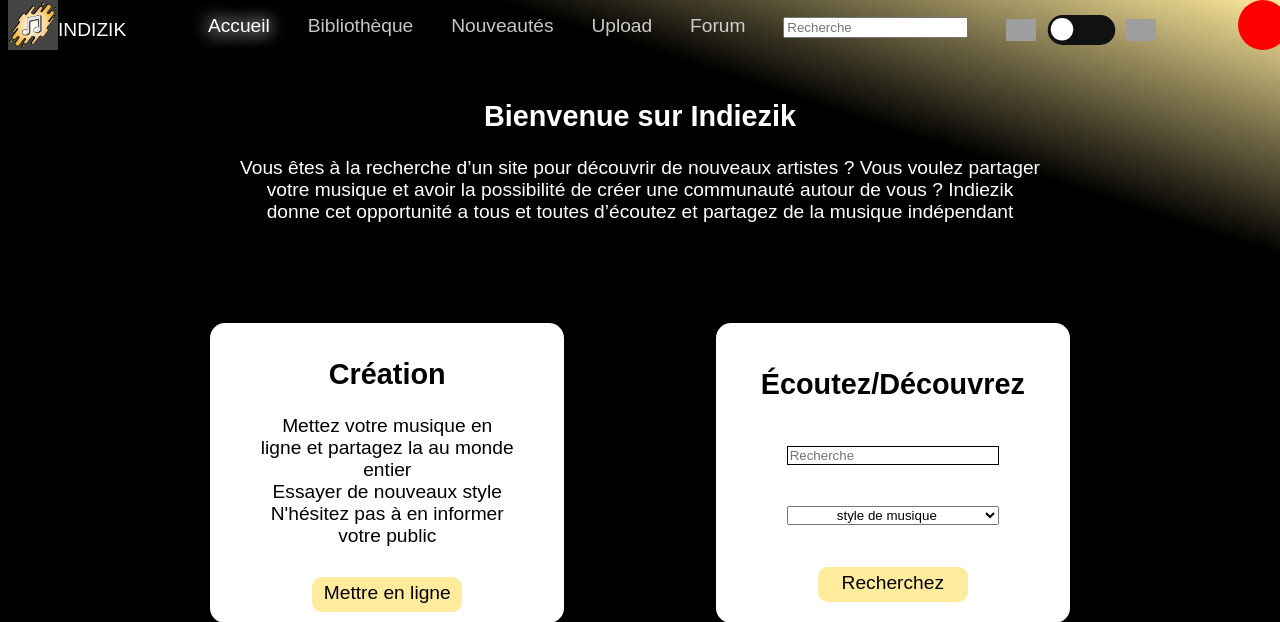
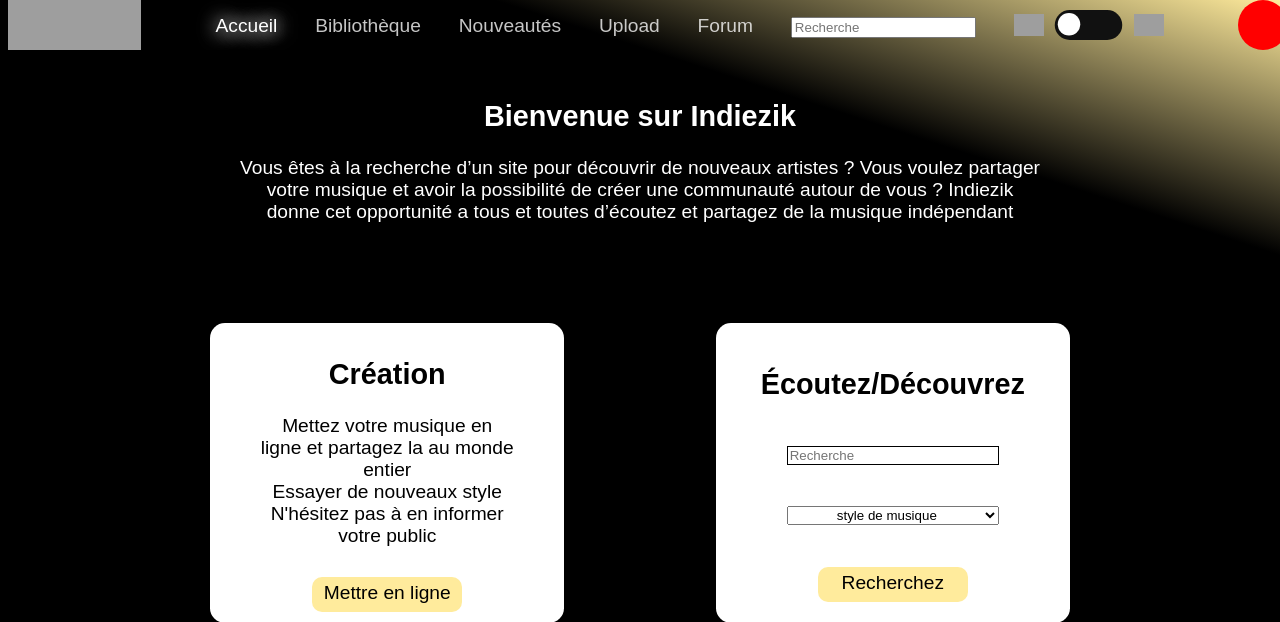
Before and after one commit to Notys55/Indizik, a PHP site: page / in a window 1280 px wide. Shown: the top 622 px of the page. Run offline with PHP 8.4, Linux system fonts and the light colour scheme; grey boxes are pictures that could not be loaded.

Commit message:
navbar qui defile

```diff
--- a/Programmation/index.php
+++ b/Programmation/index.php
@@ -11,8 +11,8 @@
 <body>
     <div class=" flex row navbar">
         <div class="flex row">
-            <div class="logonav"><img src="lecteur/logozic2.png" alt="logo indizik"></div>
-            <div class="textnav"><p>INDIZIK</p></div>
+            <div class="image_logo"><img src="../Ressources/image_logo.png" alt="image logo indizik"></div>
+            <div class="texte_logo"><img src="../Ressources/texte_logo.png" alt="texte logo indizik"></div>
         </div>
         <div class="flex row navpage">
             <a href="index.php"class="navlink active">Accueil</a>
--- a/Programmation/main.js
+++ b/Programmation/main.js
@@ -1,5 +1,43 @@
+//bouton light / dark
 const chk = document.getElementById('chk');
 
 chk.addEventListener('change', () => {
 	document.body.classList.toggle('dark');
 });
+// fin bouton light / dark
+//changement couleur navbar
+
+var navbar = document.querySelector('.navbar');
+var scrolled = false;
+
+window.addEventListener('scroll', function() {
+  if (window.pageYOffset > 50) {
+	if (!scrolled) {
+	  navbar.classList.add('scrolled');
+	  scrolled = true;
+	}
+  } else {
+	if (scrolled) {
+	  navbar.classList.remove('scrolled');
+	  scrolled = false;
+	}
+  }
+});
+//fin changement couleur navbar
+
+//disparition du titre dans le logo
+
+// Sélectionnez l'élément du titre du logo
+var titreLogo = document.querySelector('.texte_logo');
+
+// Gérez l'événement de défilement de la fenêtre
+window.addEventListener('scroll', function() {
+  // Vérifiez si la position de défilement est supérieure à 0 (vers le bas)
+  if (window.scrollY > 0) {
+    // Ajoutez une classe CSS pour masquer le titre du logo
+    titreLogo.classList.add('invisible');
+  } else {
+    // Supprimez la classe CSS pour afficher le titre du logo
+    titreLogo.classList.remove('invisible');
+  }
+});
--- a/Programmation/style.css
+++ b/Programmation/style.css
@@ -25,6 +25,10 @@
 {
     flex-direction: column;
 }
+.invisible
+{
+    display: none;
+}
 /* mode sombre */
 *
 {
@@ -50,12 +54,17 @@
     background-color: #454445;
     color: white ;
 }
-.checkbox {
+.checkbox
+{
 	opacity: 0;
 	position: absolute;
 }
-
-.label {
+    .checkbox:checked + .label .ball
+    {
+        transform: translateX(24px);
+    }
+.label
+{
 	background-color: #111;
 	border-radius: 50px;
 	cursor: pointer;
@@ -69,7 +78,8 @@
 	transform: scale(1.5);
 }
 
-.label .ball {
+    .label .ball
+    {
         background-color: #fff;
         border-radius: 50%;
         position: absolute;
@@ -79,10 +89,6 @@
         width: 15px;
         transform: translateX(0px);
         transition: transform 0.2s linear;
-}
-
-.checkbox:checked + .label .ball {
-	transform: translateX(24px);
     }
 .modelightsombre
 {
@@ -99,10 +105,23 @@
 
 
 /* navbar */
-
-.logonav img
+.image_logo
 {
-    width: 50px;
+    height: 50px;
+}
+.image_logo img
+{
+    height: 100%;
+    width: auto;
+}
+.texte_logo
+{
+    height: 50px;
+}
+.texte_logo img
+{
+    height: 100%;
+    width: auto;
 }
 .navbar
 {
@@ -112,7 +131,13 @@
     position: fixed;
     top: 0;
     width: 100%;
+    transition: background-color 0.3s ease-in-out;
 }
+.navbar.scrolled
+{
+    background-color: #454445;
+}
+
 .navpage
 {
     margin-top: 15px;
@@ -184,7 +209,6 @@
         height: 300px;
         margin-bottom: 20px;
         border-radius: 15px;
-
     }
     .selecteur
     {
@@ -204,7 +228,6 @@
     {
         text-decoration: none;
         color: black;
-
     }
     .inter_link
     {
@@ -243,6 +266,10 @@
     {
     margin-left: 10%;
     }
+    .image_banniere img
+    {
+    width: 100px;
+    }
     .lignes
     {
         width: 900px;
@@ -261,11 +288,6 @@
     margin: 20px;
     justify-content: space-between;
     }
-.image_banniere img
-{
-    width: 100px;
-}
-
 
 /*---------------carousel--------------- */
 
@@ -322,11 +344,21 @@
     width: 90%;
     justify-content: space-evenly;
   }
+  .carousel_img p
+  {
+    font-size: 0.2em;
+  }
+  .carousel_img img
+  {
+    width: 200px;
+    height: 200px;
+  }
   .card img
   {
     border-radius: 15px;
   }
-  .card:hover{
+  .card:hover
+    {
         /* La transition s'applique à la fois sur la largeur et la hauteur, avec une durée d'une seconde. */
         -webkit-transition: all 1s ease; /* Safari et Chrome */
         -moz-transition: all 1s ease; /* Firefox */
@@ -334,7 +366,8 @@
         -o-transition: all 1s ease; /* Opera */
         transition: all 1s ease;
     }
-    .card:hover {
+    .card:hover
+    {
         /* L'image est grossie de 25% */
         -webkit-transform:scale(1.25); /* Safari et Chrome */
         -moz-transform:scale(1.25); /* Firefox */
@@ -342,13 +375,7 @@
         -o-transform:scale(1.25); /* Opera */
         transform:scale(1.25);
     }
-  .carousel_img p{
-    font-size: 0.2em;
-  }
-  .carousel_img img{
-    width: 200px;
-    height: 200px;
-  }
+
 /*--------------fin du carousel------------*/
 
 /*----------------footer-------------*/
```
Also changed, not shown: Ressources/image_logo.png (added), Ressources/logov2.png (added), Ressources/lune.png, Ressources/texte_logo.png (added). Lines whose indentation alone changed are shown as unchanged.
